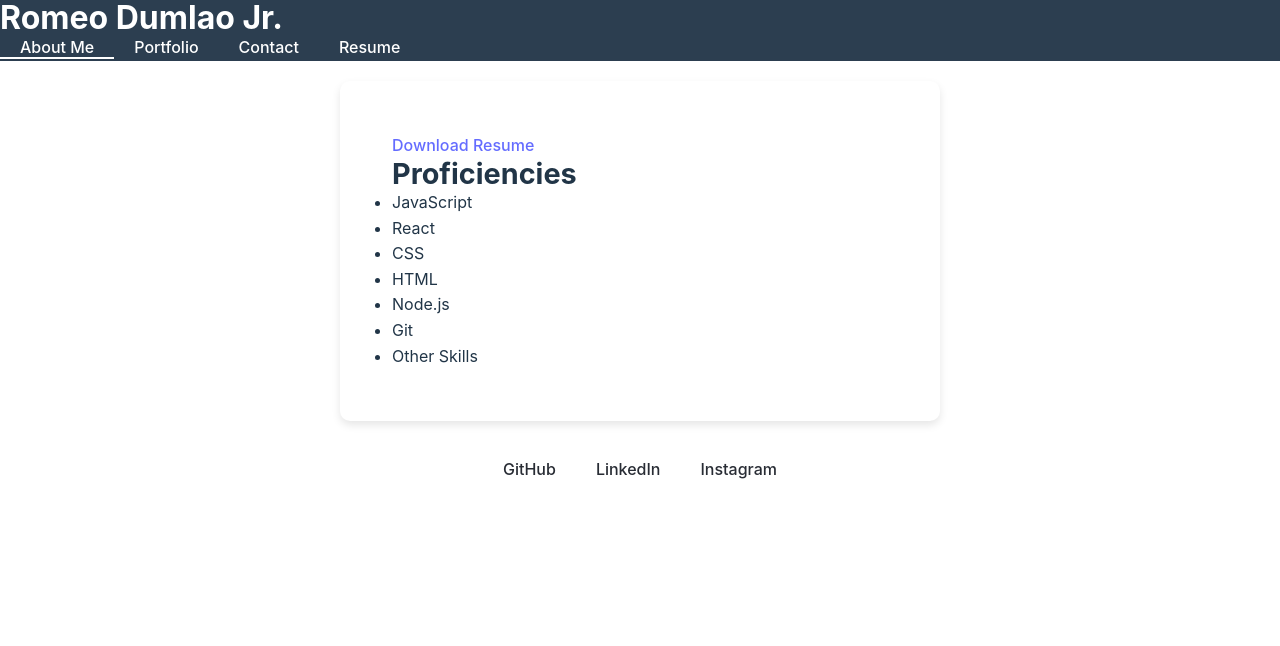
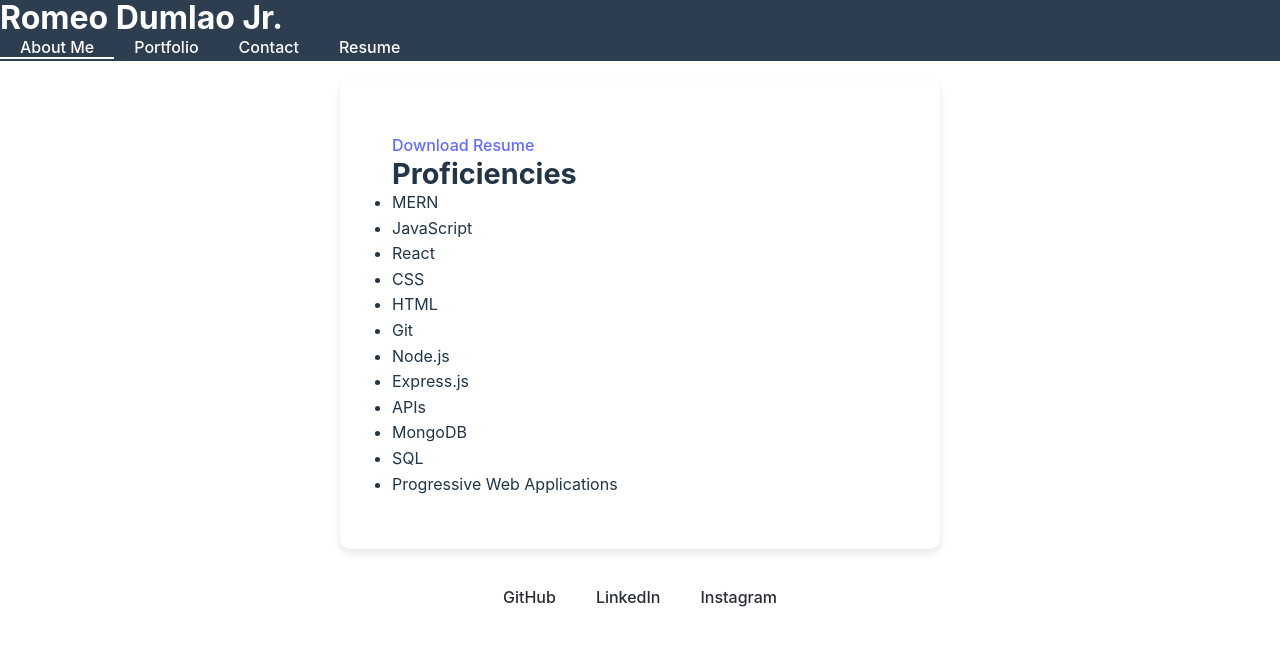
Before and after one commit to romeocd/portfolio-react, a React (Vite) app: page /resume in a window 1280 px wide. Shown: the top 646 px of the page. Built offline with nearby package versions, Linux system fonts and the light colour scheme.

Commit message:
edit resume with proficiencies

```diff
--- a/src/components/Resume.jsx
+++ b/src/components/Resume.jsx
@@ -3,7 +3,7 @@ import Card from './Card';
 
 const Resume = () => {
   // List of your proficiencies
-  const proficiencies = ['JavaScript', 'React', 'CSS', 'HTML', 'Node.js', 'Git', 'Other Skills'];
+  const proficiencies = ['MERN','JavaScript', 'React', 'CSS', 'HTML', 'Git', 'Node.js', 'Express.js', 'APIs', 'MongoDB', 'SQL', 'Progressive Web Applications'];
 
   return (
     <Card>
```
